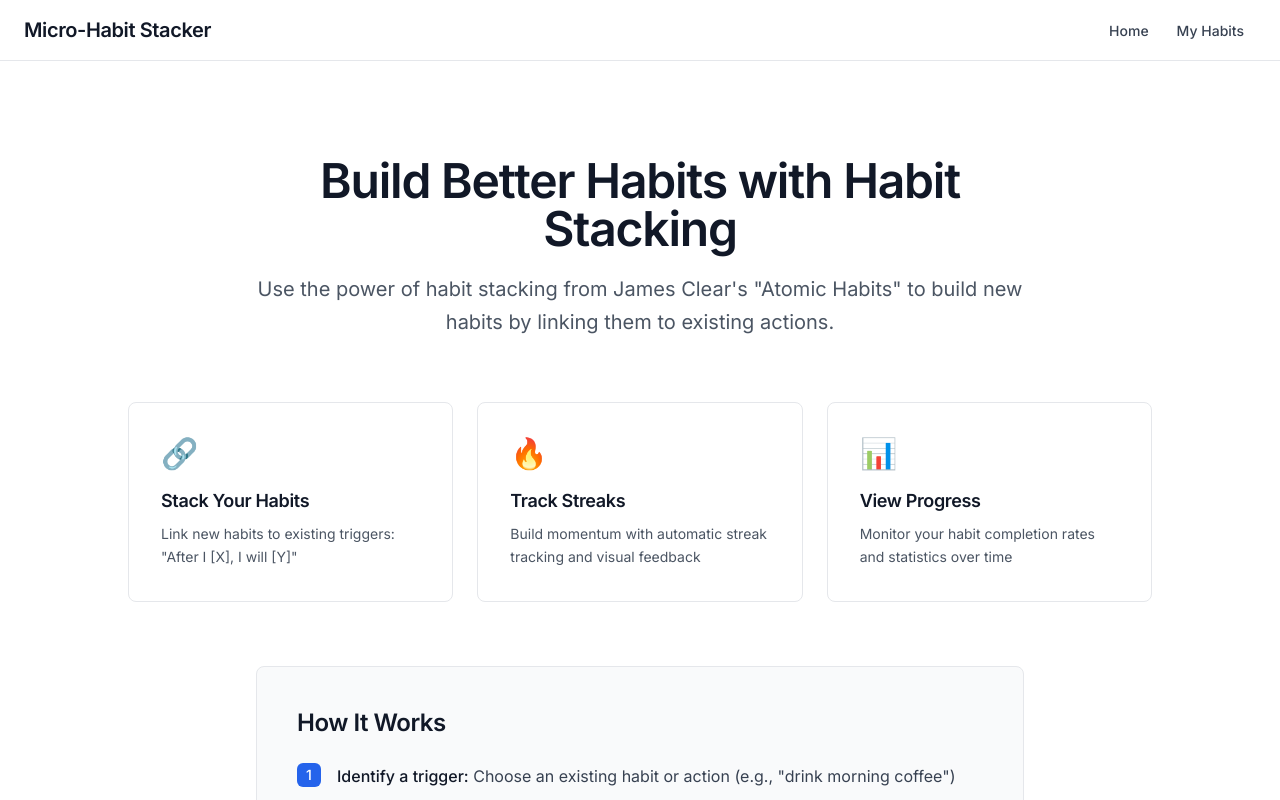
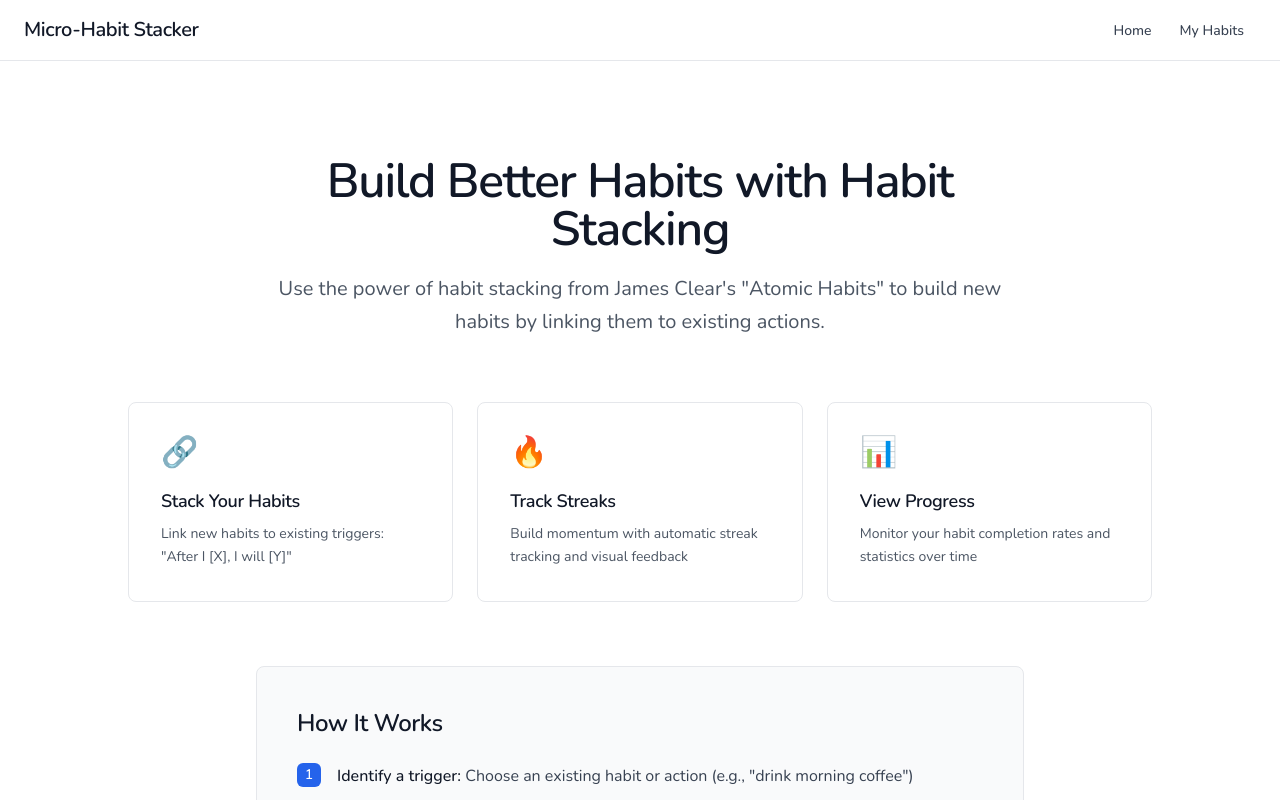
Before and after one commit to OliverCupan/Micro-Habit-Stacker, a Next.js app in the folder habit-stacking-app/frontend/: page / in a window 1280 px wide. Shown: the top 800 px of the page. Built offline with nearby package versions, Linux system fonts and the light colour scheme.

Commit message:
Switch to Nunito font for softer, more playful appearance
Replace Inter with Nunito - a rounded, friendly font with softer edges
Added multiple font weights (400-800) for flexibility

```diff
--- a/habit-stacking-app/frontend/src/pages/_app.tsx
+++ b/habit-stacking-app/frontend/src/pages/_app.tsx
@@ -1,15 +1,16 @@
 import '../styles/globals.css';
 import type { AppProps } from 'next/app';
-import { Inter } from 'next/font/google';
+import { Nunito } from 'next/font/google';
 
-const inter = Inter({
+const nunito = Nunito({
   subsets: ['latin'],
   display: 'swap',
+  weight: ['400', '500', '600', '700', '800'],
 });
 
 function MyApp({ Component, pageProps }: AppProps) {
   return (
-    <div className={inter.className}>
+    <div className={nunito.className}>
       <Component {...pageProps} />
     </div>
   );
```
